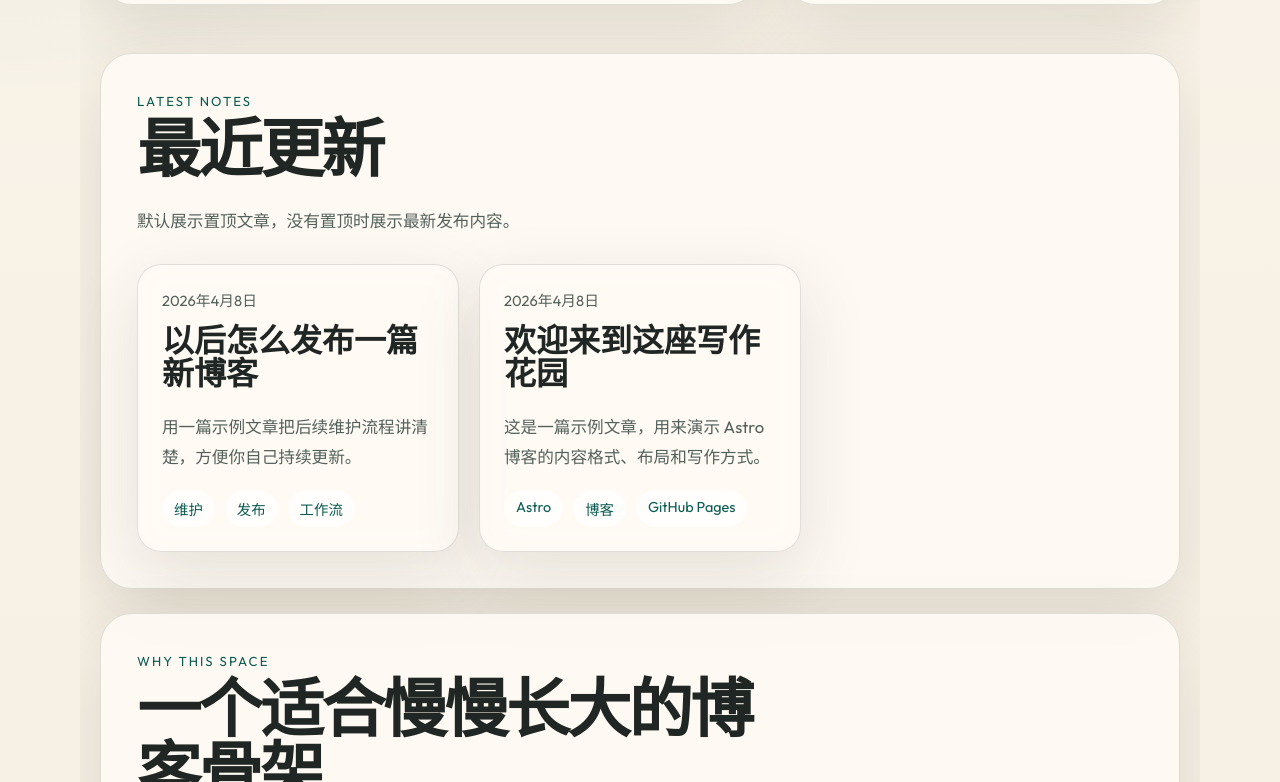
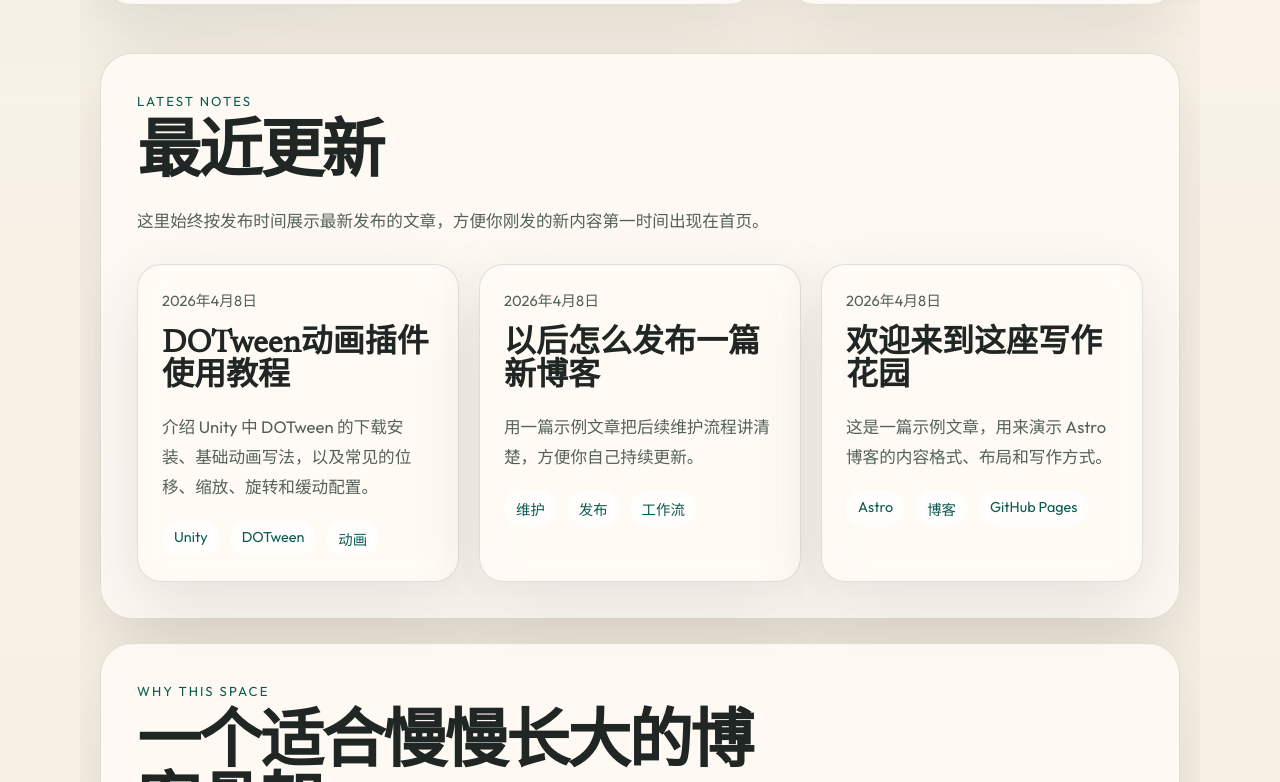
Before and after one commit to 792287116/792287116.github.io, an Astro site: page / in a window 1280 px wide. Shown: the part 647-1429 px from the top of the page. Built offline with nearby package versions, Linux system fonts and the light colour scheme; Astro itself is replaced by a stand-in of ours.

Commit message:
Show latest posts on homepage

```diff
--- a/src/pages/index.astro
+++ b/src/pages/index.astro
@@ -8,8 +8,7 @@ const posts = (await getCollection("blog", ({ data }) => !data.draft)).sort(
   (a, b) => b.data.publishDate.valueOf() - a.data.publishDate.valueOf()
 );
 
-const featuredPosts = posts.filter((post) => post.data.featured).slice(0, 3);
-const latestPosts = featuredPosts.length > 0 ? featuredPosts : posts.slice(0, 3);
+const latestPosts = posts.slice(0, 3);
 const postCount = posts.length.toString().padStart(2, "0");
 ---
 
@@ -41,7 +40,7 @@ const postCount = posts.length.toString().padStart(2, "0");
     <div class="section-heading">
       <span class="eyebrow">Latest Notes</span>
       <h2>最近更新</h2>
-      <p>默认展示置顶文章，没有置顶时展示最新发布内容。</p>
+      <p>这里始终按发布时间展示最新发布的文章，方便你刚发的新内容第一时间出现在首页。</p>
     </div>
 
     <div class="post-grid">
```
